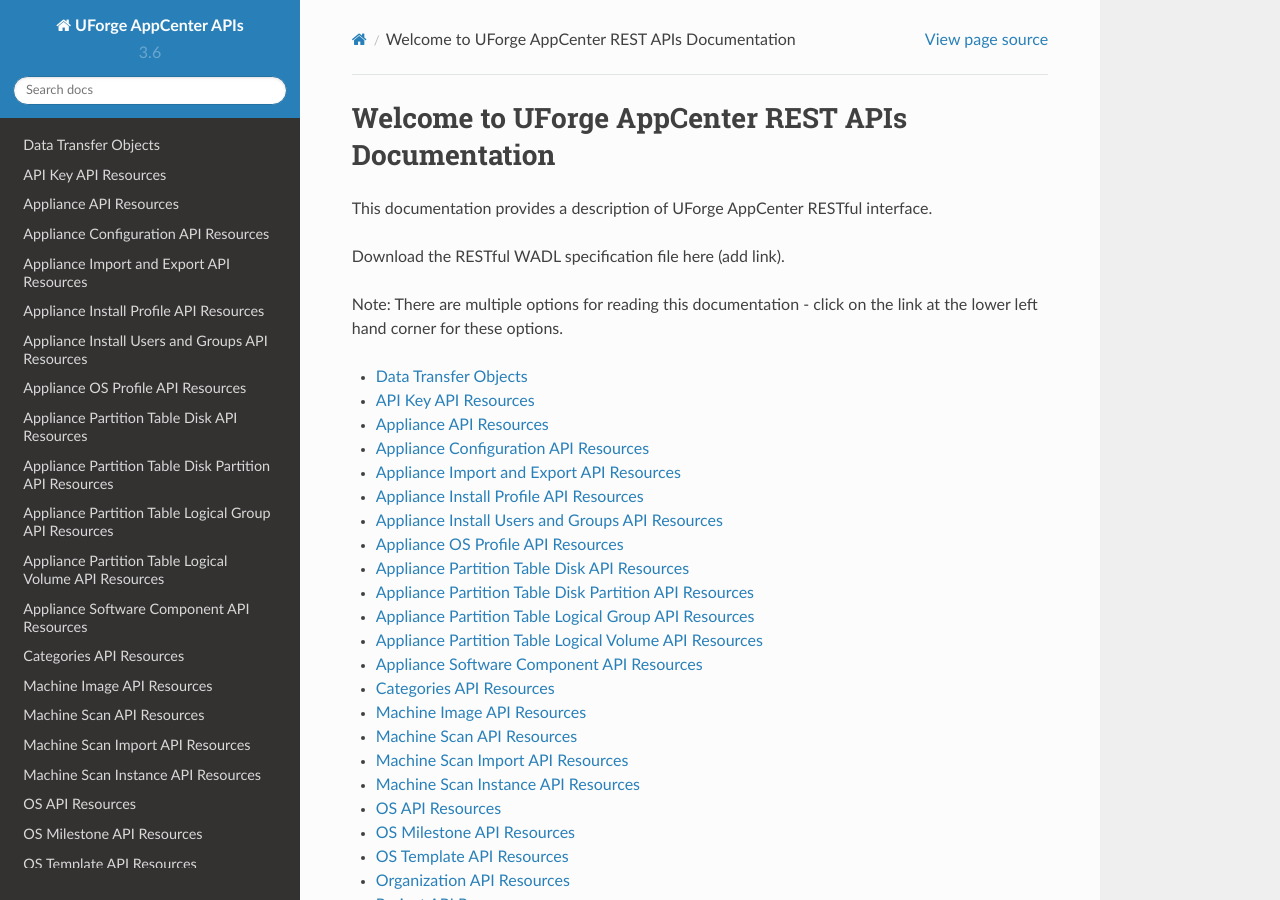
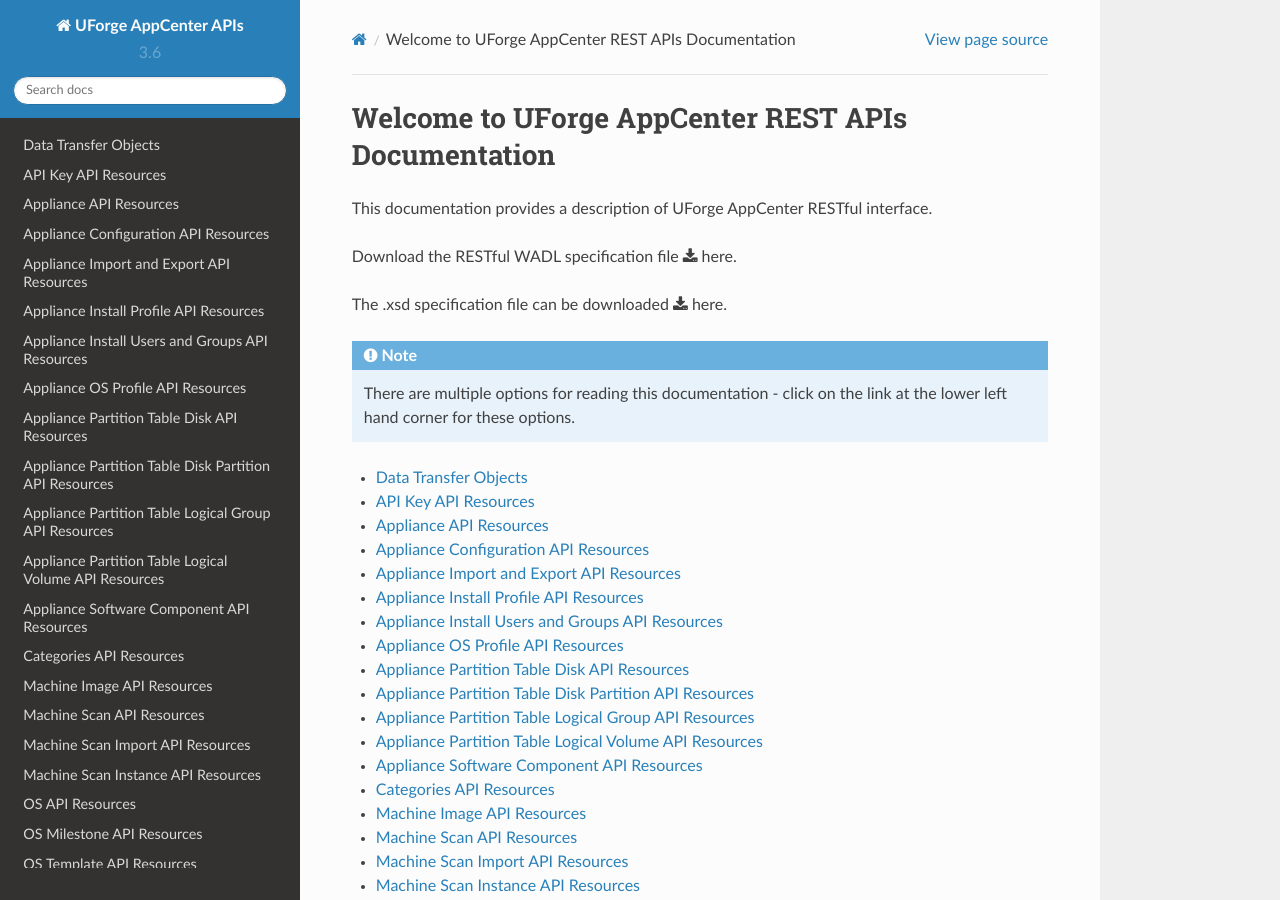
Before and after one commit to usharesoft/api-docs, a Sphinx documentation site: the page built from en/source/index.rst, in a window 1280 px wide and 900 px high. Built offline with Sphinx 7.4.7 and the Read the Docs theme 2.0.0, drawn with Linux system fonts in a browser that asks for light colours.

Commit message:
UFORGE-4971 Remove installation of RabbitMQ from documentation?
- Removed the section for installation
- Added correctly link to XSD file from the docs (added project interlinking from admin -> apis project)
- Added uforge.xsd and wadl file to the API docs (now referenced in the API docs)

```diff
--- a/en/source/index.rst
+++ b/en/source/index.rst
@@ -1,13 +1,17 @@
 .. Copyright 2016 FUJITSU LIMITED
+
+.. _apis-index:
 
 Welcome to UForge AppCenter REST APIs Documentation
 ===================================================
 
 This documentation provides a description of UForge AppCenter RESTful interface.
 
-Download the RESTful WADL specification file here (add link).
+Download the RESTful WADL specification file :download:`here <pages/application.wadl>`.
 
-Note: There are multiple options for reading this documentation - click on the link at the lower left hand corner for these options.
+The .xsd specification file can be downloaded :download:`here <pages/dto-objects/uforge.xsd>`.
+
+.. note:: There are multiple options for reading this documentation - click on the link at the lower left hand corner for these options.
 
 
 .. toctree::
--- a/en/source/pages/dto-objects/overview.rst
+++ b/en/source/pages/dto-objects/overview.rst
@@ -6,6 +6,7 @@ Data Transfer Objects
 =====================
 
 This section provides a description of all UForge AppCenter REST Data Transfer objects.
+You can also download the .xsd file :download:`here <uforge.xsd>`
 
 	* :ref:`address-object`
 	* :ref:`apikeypair-object`
```
Also changed, not shown: 2 other files.
